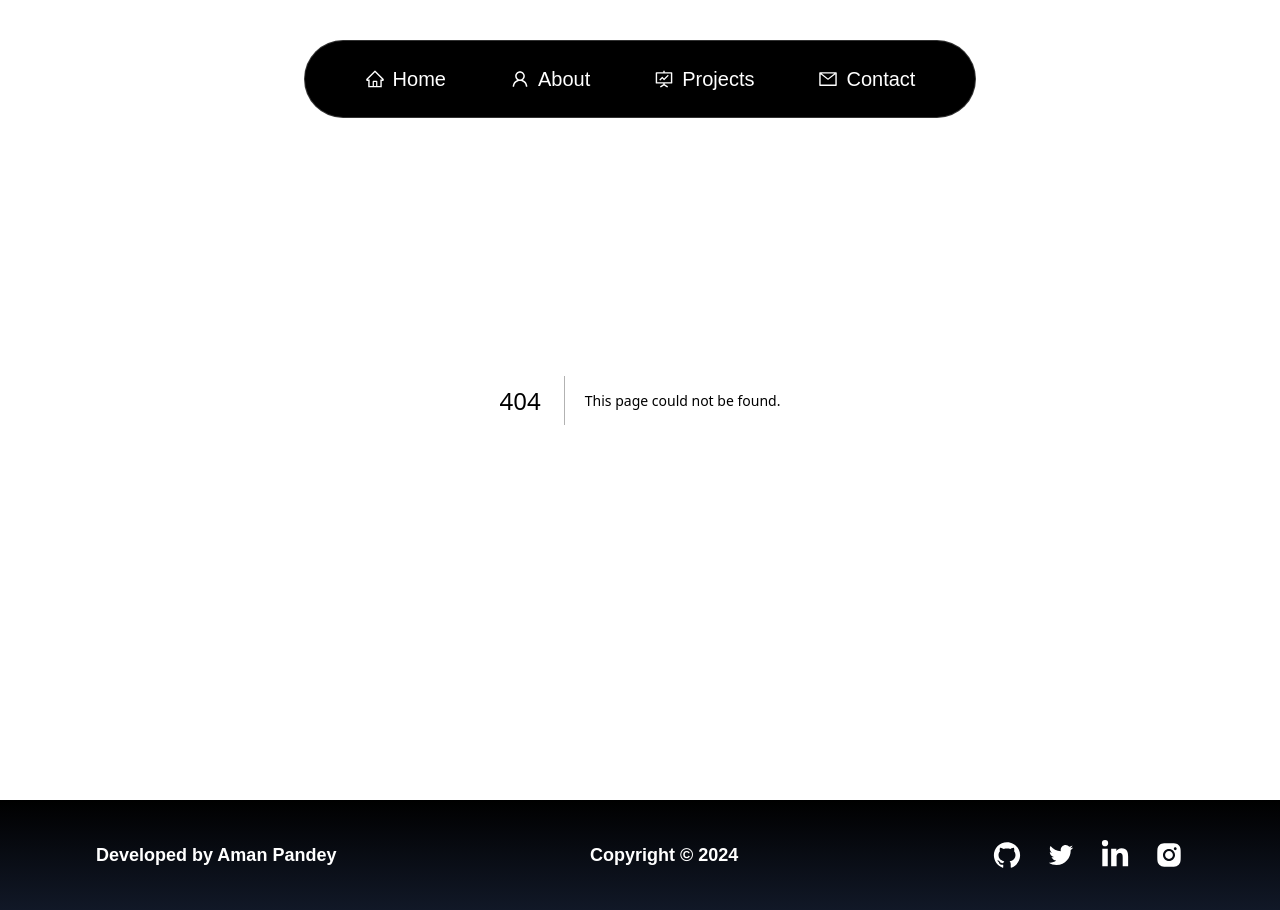
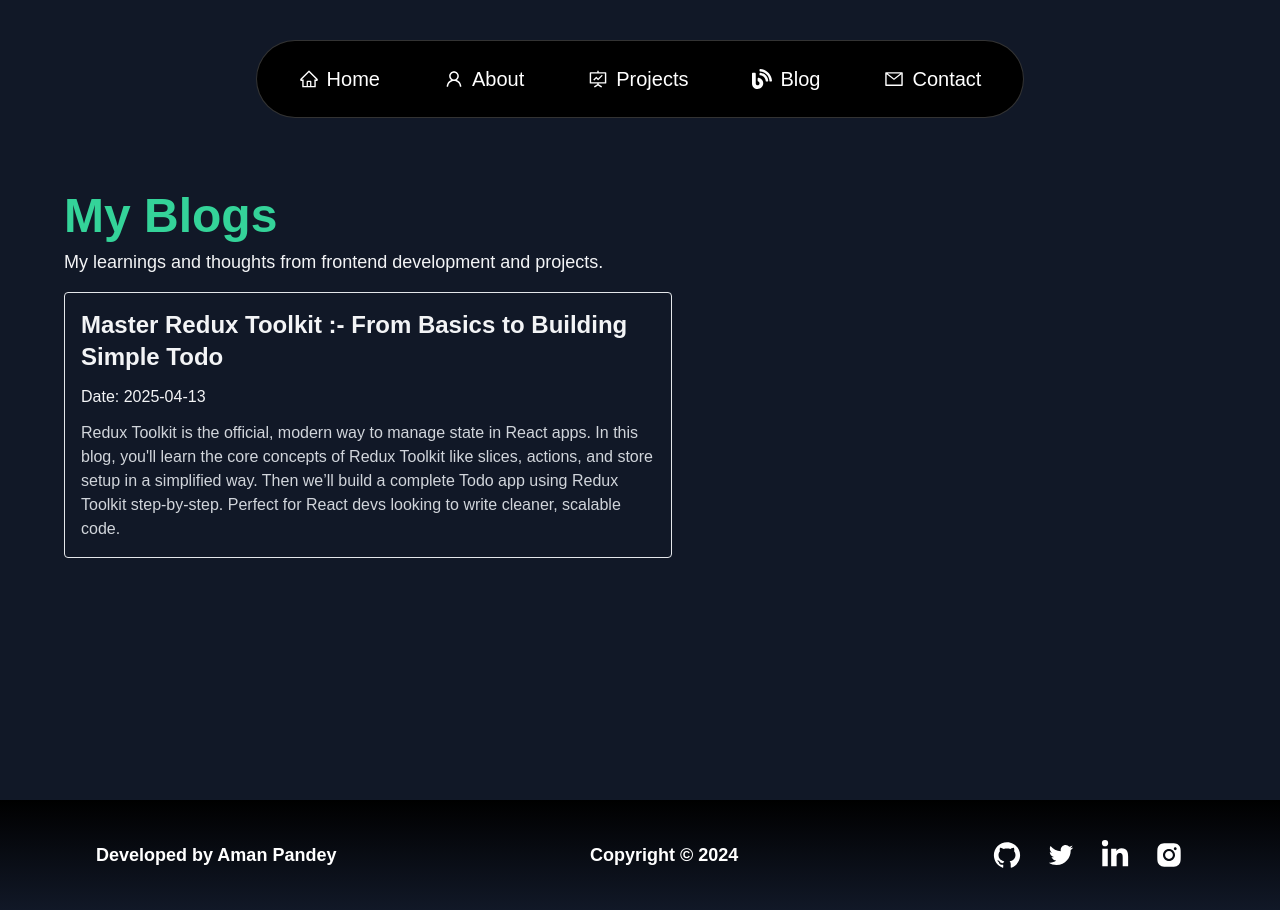
Before and after one commit to amanpandey3956/Portfolio, a Next.js app: page /blog in a window 1280 px wide. Before the commit this address had no page. Built offline with nearby package versions, Linux system fonts and the light colour scheme.

Commit message:
blog page added

```diff
--- /dev/null
+++ b/src/app/blog/[slug]/page.tsx
@@ -0,0 +1,47 @@
+import fs from 'fs'
+import path from 'path'
+import matter from 'gray-matter'
+import { unified } from 'unified'
+import parse from 'remark-parse'
+import remark2rehype from 'remark-rehype'
+import rehypeRaw from 'rehype-raw'
+import stringify from 'rehype-stringify'
+
+interface Props {
+  params: {
+    slug: string
+  }
+}
+
+export async function generateStaticParams() {
+  const blogDir = path.join(process.cwd(), 'src/content/blogs')
+  const files = fs.readdirSync(blogDir)
+
+  return files.map((file) => ({
+    slug: file.replace(/\.md$/, ''),
+  }))
+}
+
+export default async function BlogPage({ params }: Props) {
+  const filePath = path.join(process.cwd(), 'src/content/blogs', `${params.slug}.md`)
+  const fileContent = fs.readFileSync(filePath, 'utf8')
+  const { data, content } = matter(fileContent)
+
+  const processedContent = await unified()
+    .use(parse)
+    .use(remark2rehype, { allowDangerousHtml: true })
+    .use(rehypeRaw)
+    .use(stringify)
+    .process(content)
+
+  const contentHtml = processedContent.toString()
+
+  return (
+    <article className="text-gray-100 relative bg-gray-900 py-12 pt-56 overflow-auto">
+      <div className="overflow-hidden mx-auto max-w-4xl prose prose-invert prose-lg">
+        <h1 className="mb-8 text-3xl md:text-4xl lg:text-3xl text-emerald-400 font-bold">{data.title}</h1>
+        <div dangerouslySetInnerHTML={{ __html: contentHtml }} />
+      </div>
+    </article>
+  )
+}
--- /dev/null
+++ b/src/app/blog/page.tsx
@@ -0,0 +1,42 @@
+import fs from 'fs'
+import path from 'path'
+import matter from 'gray-matter'
+import Link from 'next/link'
+
+interface BlogMeta {
+  title: string
+  slug: string
+  date: string
+  summary: string
+}
+
+export default function BlogListPage() {
+  const blogDir = path.join(process.cwd(), 'src/content/blogs')
+  const files = fs.readdirSync(blogDir)
+
+  const blogs: BlogMeta[] = files.map((file) => {
+    const fileContent = fs.readFileSync(path.join(blogDir, file), 'utf8')
+    const { data } = matter(fileContent)
+    return data as BlogMeta
+  })
+
+  return (
+    <div className="h-screen relative bg-gray-900 py-12 pt-40 overflow-hidden">
+      <div className="ml-8 p-8 space-y-2 max-w-2xl">
+        <h1 className="text-4xl md:text-4xl lg:text-5xl text-emerald-400 font-bold">My Blogs</h1>
+        <p className="text-base sm:text-lg md:text-lg lg:text-lg text-gray-100">
+          My learnings and thoughts from frontend development and projects.
+        </p>
+        {blogs.map((blog) => (
+          <Link key={blog.slug} href={`/blog/${blog.slug}`}>
+            <div className="border mt-4 space-y-3 px-4 py-4 rounded">
+              <h2 className="text-gray-100 text-2xl font-semibold">{blog.title}</h2>
+              <span className="block text-base text-gray-100">Date: {blog.date}</span>
+              <p className="text-gray-300">{blog.summary}</p>
+            </div>
+          </Link>
+        ))}
+      </div>
+    </div>
+  )
+}
--- a/src/components/Navbar.tsx
+++ b/src/components/Navbar.tsx
@@ -2,6 +2,7 @@
 import React, { useState } from "react";
 import { Menu, MenuItem } from "./ui/navbar-menu";
 import Link from "next/link";
+import { FaBlog } from "react-icons/fa";
 import {
   AiOutlineHome,
   AiOutlineUser,
@@ -24,7 +25,7 @@ const Navbar: React.FC<NavbarProps> = ({ className }) => {
   };
 
   return (
-    <div className={`fixed top-2 inset-x-0 max-w-2xl mx-auto z-50 ${className}`}>
+    <div className={`absolute top-2 inset-x-0 max-w-3xl mx-auto z-50 ${className}`}>
       <div className="flex items-center justify-between p-4">
         <div className="md:hidden cursor-pointer" onClick={toggleMenu}>
           {isOpen ? <AiOutlineClose className="text-white text-3xl" /> : <AiOutlineMenu className="text-white text-3xl" />}
@@ -42,6 +43,9 @@ const Navbar: React.FC<NavbarProps> = ({ className }) => {
         <Link href={"/projects"}>
           <MenuItem setActive={setActive} active={active} item="Projects" icon={AiOutlineFundProjectionScreen} className="text-lg md:text-xl" />
         </Link>
+        <Link href={"/blog"}>
+          <MenuItem setActive={setActive} active={active} item="Blog" icon={FaBlog} className="text-lg md:text-xl" />
+        </Link>
         <Link href={"/contact"}>
           <MenuItem setActive={setActive} active={active} item="Contact" icon={AiOutlineMail} className="text-lg md:text-xl" />
         </Link>
@@ -49,7 +53,7 @@ const Navbar: React.FC<NavbarProps> = ({ className }) => {
 
       {/* Smooth Opening Mobile Menu */}
       <div
-        className={`fixed inset-x-0 top-16 p-4 bg-black text-white rounded-lg shadow-lg flex flex-col md:hidden transition-opacity duration-300 ease-in-out transform ${
+        className={`absolute inset-x-0 top-16 p-4 bg-black text-white rounded-lg shadow-lg flex flex-col md:hidden transition-opacity duration-300 ease-in-out transform ${
           isOpen ? "opacity-100 translate-y-0" : "opacity-0 -translate-y-4 pointer-events-none"
         }`}
       >
@@ -62,6 +66,9 @@ const Navbar: React.FC<NavbarProps> = ({ className }) => {
         <Link href={"/projects"} onClick={() => { setActive('Projects'); setIsOpen(false); }} className="mb-4">
           <MenuItem setActive={setActive} active={active} item="Projects" icon={AiOutlineFundProjectionScreen} className="text-lg" />
         </Link>
+        <Link href={"/blog"} onClick={() => { setActive('Blog'); setIsOpen(false); }} className="mb-4">
+          <MenuItem setActive={setActive} active={active} item="Blog" icon={FaBlog} className="text-lg" />
+        </Link>
         <Link href={"/contact"} onClick={() => { setActive('Contact'); setIsOpen(false); }} className="mb-4">
           <MenuItem setActive={setActive} active={active} item="Contact" icon={AiOutlineMail} className="text-lg" />
         </Link>
--- /dev/null
+++ b/src/content/blogs/redux-toolkit-guide.md
@@ -0,0 +1,15 @@
+---
+title: "Master Redux Toolkit :- From Basics to Building Simple Todo"
+slug: "redux-toolkit-guide"
+date: "2025-04-13"
+summary: "Redux Toolkit is the official, modern way to manage state in React apps. In this blog, you'll learn the core concepts of Redux Toolkit like slices, actions, and store setup in a simplified way. Then we’ll build a complete Todo app using Redux Toolkit step-by-step. Perfect for React devs looking to write cleaner, scalable code."
+tags: ["React", "Redux Toolkit", "State Management", "Frontend"]
+---
+
+<img src="/projects/reduxjs.png" alt="Redux Toolkit" style="margin-bottom: 24px;" />
+
+If you’ve worked with React before, there’s a good chance you’ve heard of Redux. It’s a powerful tool for managing state in large applications—but let’s be honest, the setup can feel like a lot.
+
+That’s where Redux Toolkit comes in. It’s the official, recommended way to write Redux logic, and it makes everything cleaner, faster, and much easier to work with.
+
+In this blog, we’ll first break down all the essential concepts behind Redux Toolkit in a beginner-friendly way. And once we’re comfortable with the theory, we’ll build a simple but practical Todo App using Redux Toolkit step by step.
```
Also changed, not shown: package.json (+7 -0 lines), public/projects/reduxjs.png (added), 1 other file (tests, documents, lock files or other folders).
